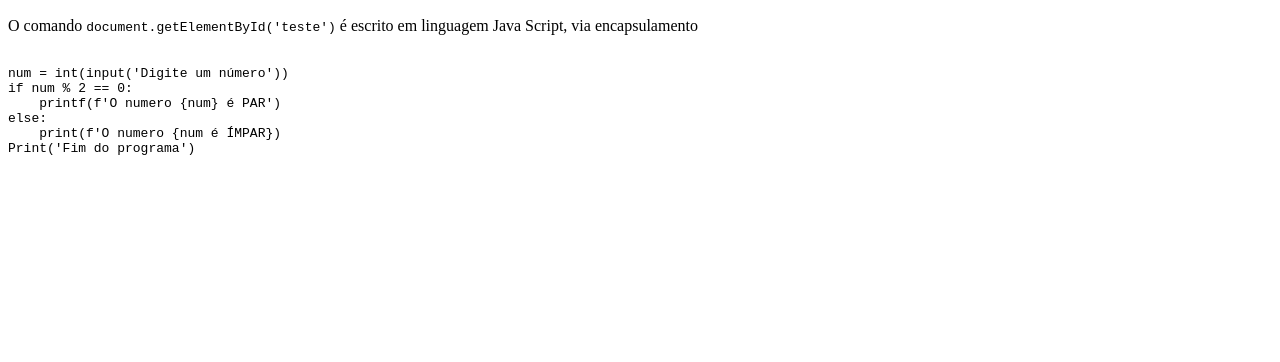
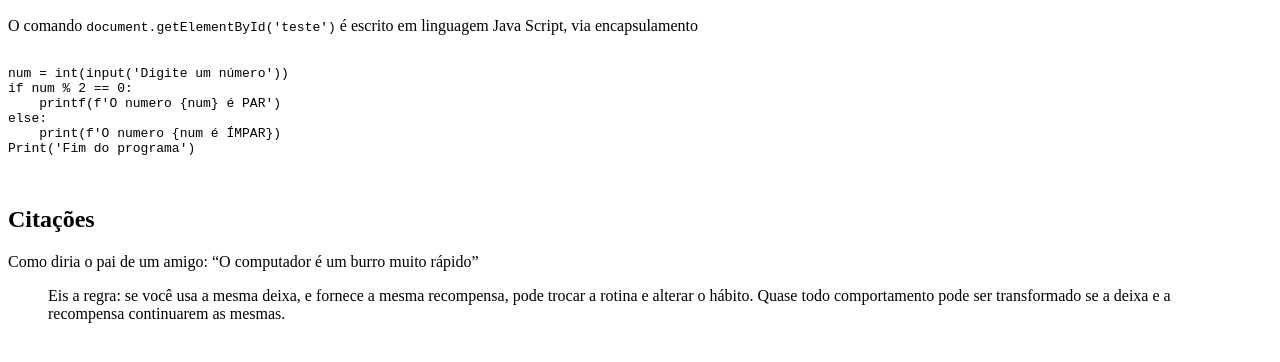
Before and after one commit to IsabelleFNRC/HTML5CSS3, a plain HTML site: page Exercicio7/index.html in a window 1280 px wide. Shown: the part 110-472 px from the top of the page. Drawn offline with Linux system fonts and the light colour scheme.

Commit message:
Alterações

```diff
--- a/Exercicio7/index.html
+++ b/Exercicio7/index.html
@@ -19,5 +19,10 @@ else:
 Print('Fim do programa')
         </code>
     </pre>
+    <h2>Citações</h2>
+    <p>Como diria o pai de um amigo: <q>O computador é um burro muito rápido</q></p>
+    <blockquote cite="https://www.amazon.com.br/poder-do-h%C3%A1bito-Charles-Duhigg/dp/8539004119/ref=asc_df_8539004119/?tag=googleshopp00-20&linkCode=df0&hvadid=379749006424&hvpos=&hvnetw=g&hvrand=12147958591548579381&hvpone=&hvptwo=&hvqmt=&hvdev=c&hvdvcmdl=&hvlocint=&hvlocphy=9101888&hvtargid=pla-333762635690&psc=1">
+        Eis a regra: se você usa a mesma deixa, e fornece a mesma recompensa, pode trocar a rotina e alterar o hábito. Quase todo comportamento pode ser transformado se a deixa e a recompensa continuarem as mesmas.
+    </blockquote>
 </body>
 </html>
```
